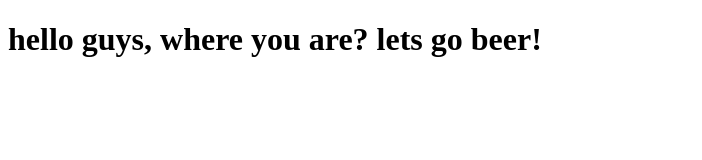
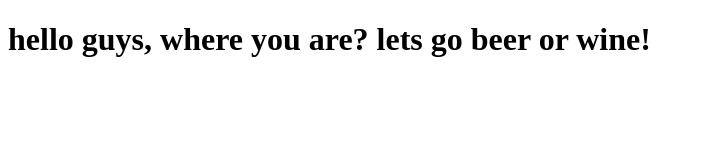
Before and after one commit to maxmelnyk1311/tutorial2, a plain HTML site: page index.html in a window 1280 px wide. Shown: the whole page, without its empty margins (0-702 px from the left). Drawn offline with Linux system fonts and the light colour scheme.

Commit message:
Update index.html

```diff
--- a/index.html
+++ b/index.html
@@ -6,6 +6,6 @@
     <title>Document</title>
 </head>
 <body>
-    <h1>hello guys, where you are? lets go beer!</h1>
+    <h1>hello guys, where you are? lets go beer or wine!</h1>
 </body>
 </html>
```
